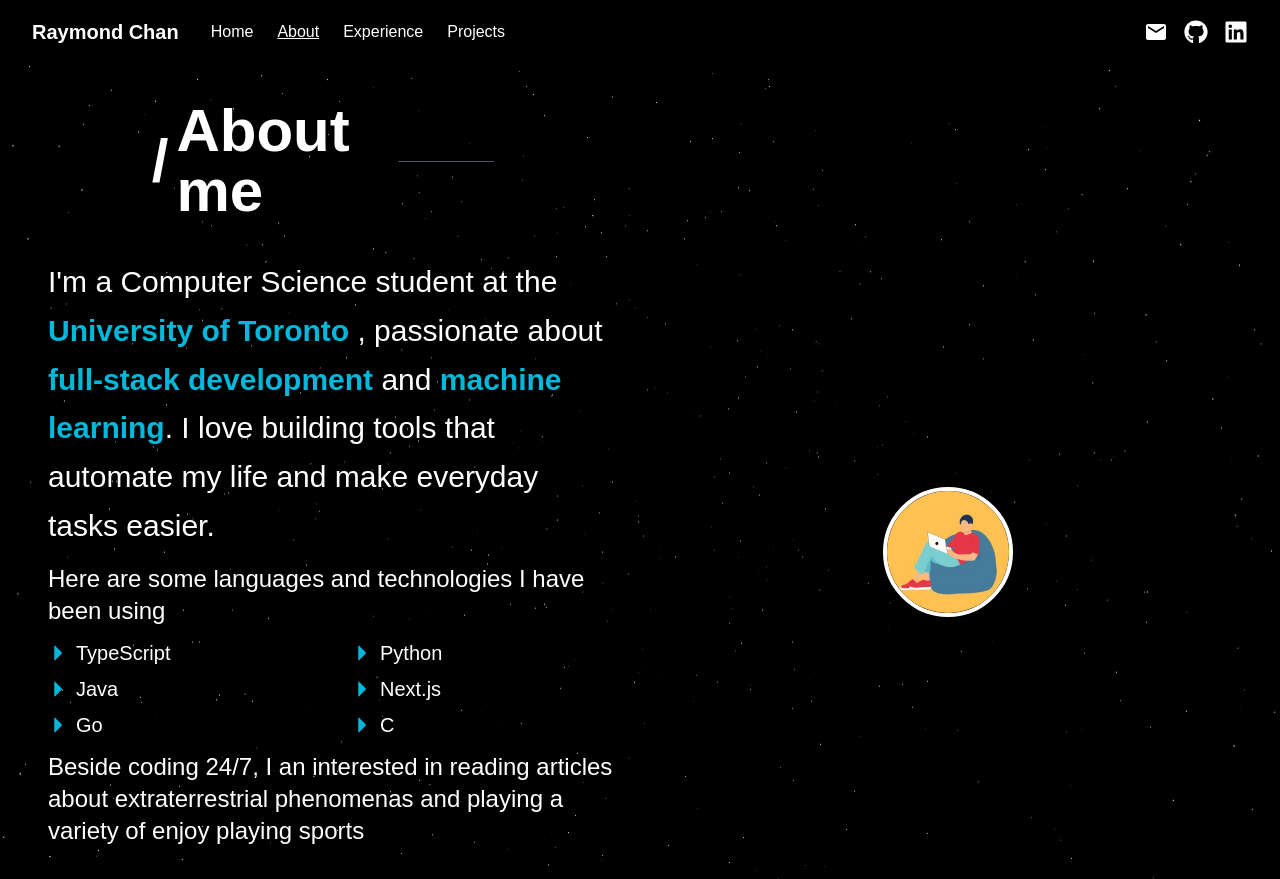
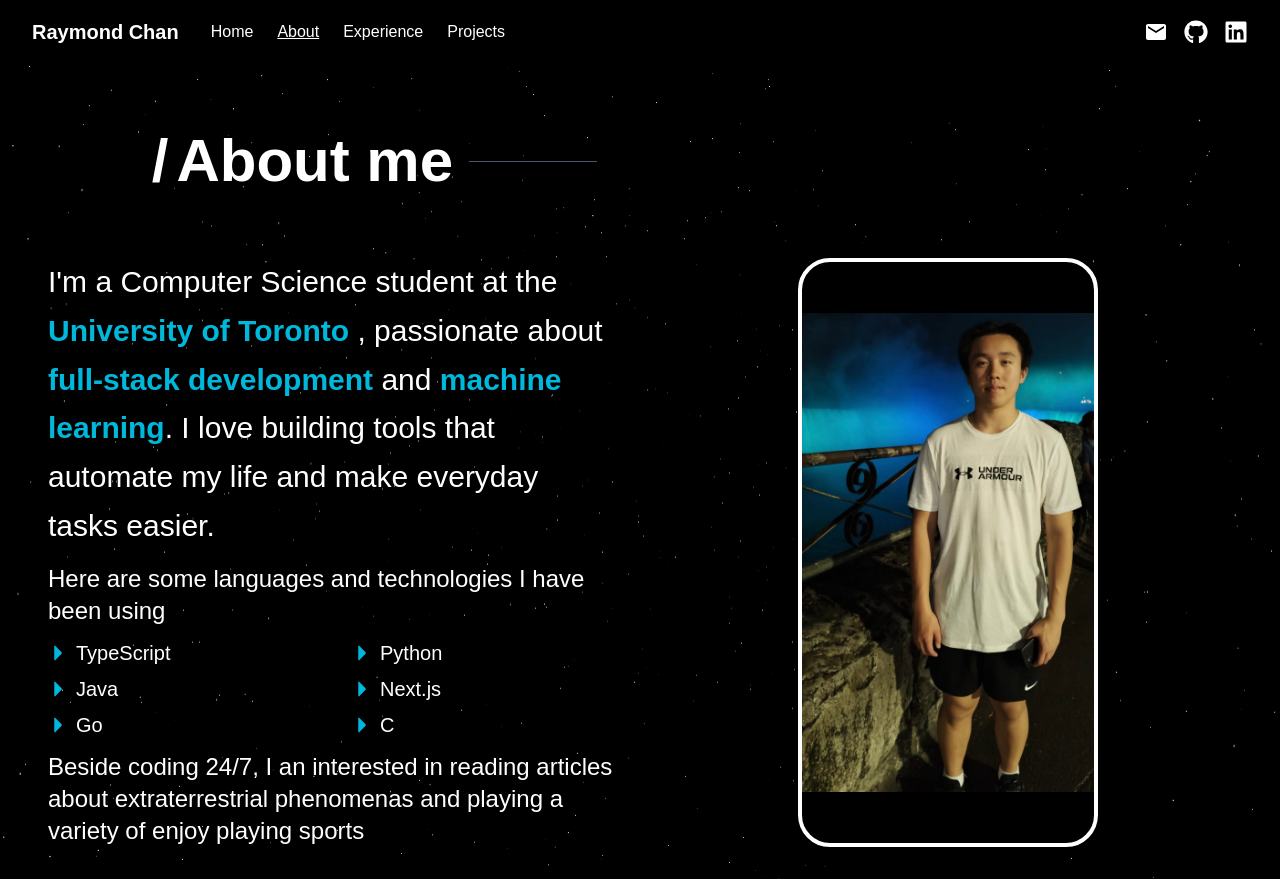
Before and after one commit to RaymondC-tech/portfolio, a Next.js app: page /about in a window 1280 px wide. Built offline with nearby package versions, Linux system fonts and the light colour scheme; a web font is replaced by a local one.

Commit message:
image + about_me page down

```diff
--- a/src/app/about/page.tsx
+++ b/src/app/about/page.tsx
@@ -2,19 +2,29 @@
 'use client'
 
 import { SectionTitle, About_me } from "@/components"
+import { motion } from 'framer-motion'
 
 
 
 export default function page() {
   return (
     <main className="min-h-screen max-w-8xl mx-auto px-4 pt-16 overflow-auto custom-scrollbar">
+      <motion.div
+      initial={{opacity : 0}}
+      animate={{opacity: 1}}
+      transition={{duration: 0.8, ease: 'easeInOut'}}
+
+      >
         <SectionTitle text="About me" underlineWidthClass="w-32"/>
+      </motion.div>
 
-        <div className="relative">
-          <About_me/>
-        </div>
-
-
+      <motion.div
+        initial={{opacity: 0, y: 100 }}
+        animate={{opacity: 1, y: 0 }}
+        transition={{duration: 0.8, ease: 'easeInOut'}}
+      >
+        <About_me/>
+      </motion.div>
     </main>
   )
 }
--- a/src/components/about_me/About_me.tsx
+++ b/src/components/about_me/About_me.tsx
@@ -36,14 +36,16 @@ export default function About_me() {
     </div>
 
     {/*Right side */}
-    <div className="flex justify-center">
-    <Image
-          src={exp.imageSrc}
+    <div className="flex justify-center h-full">
+      <div className="relative w-full h-full max-w-[300px]">
+      <Image
+          src={"/me.JPG"}
           alt={exp.title}
-          width={130}
-          height={130}
-          className=" rounded-full border-4 border-white"
+          fill
+          className=" rounded-4xl object-contain border-4 border-white bg-black/50 backdrop-blur-sm"
         />
+      </div>
+
 
     </div>
 
--- a/src/components/layout/SectionTitle.tsx
+++ b/src/components/layout/SectionTitle.tsx
@@ -17,7 +17,7 @@ export default function SectionTitle({ text, underlineWidthClass = "w-24" }: Sec
       {/*Collumn 1 */}
       <div className="flex justify-center overflow-visible pr-4">
         <div className="relative w-1/2 ">
-          <div className="inline-flex items-center text-6xl font-bold overflow-visible">
+          <div className="inline-flex items-center text-6xl font-bold overflow-visible whitespace-nowrap">
             <span className="mr-2">/</span>
             <span>{text}</span>
 
```
Also changed, not shown: public/me.jpg (added).
